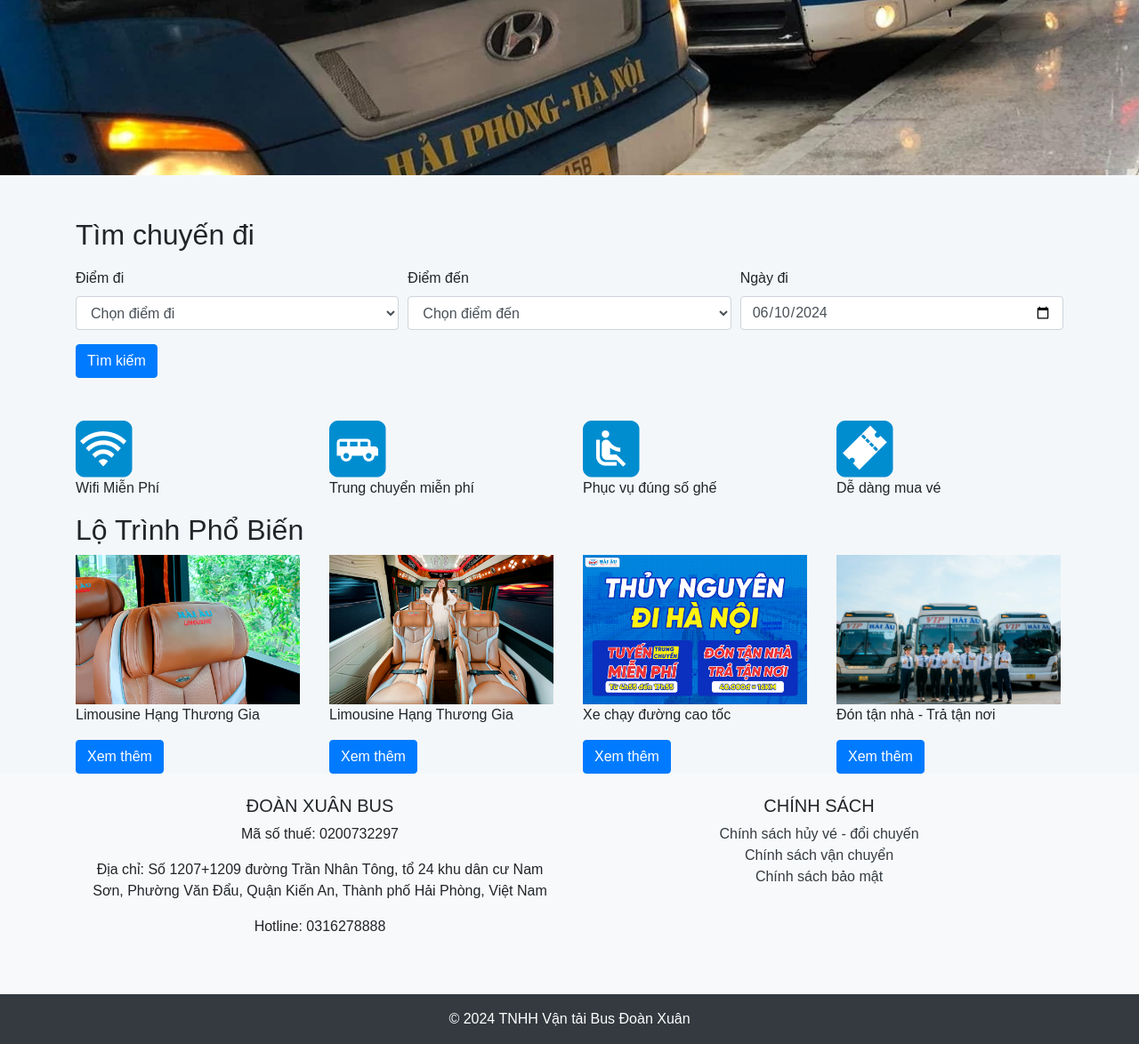
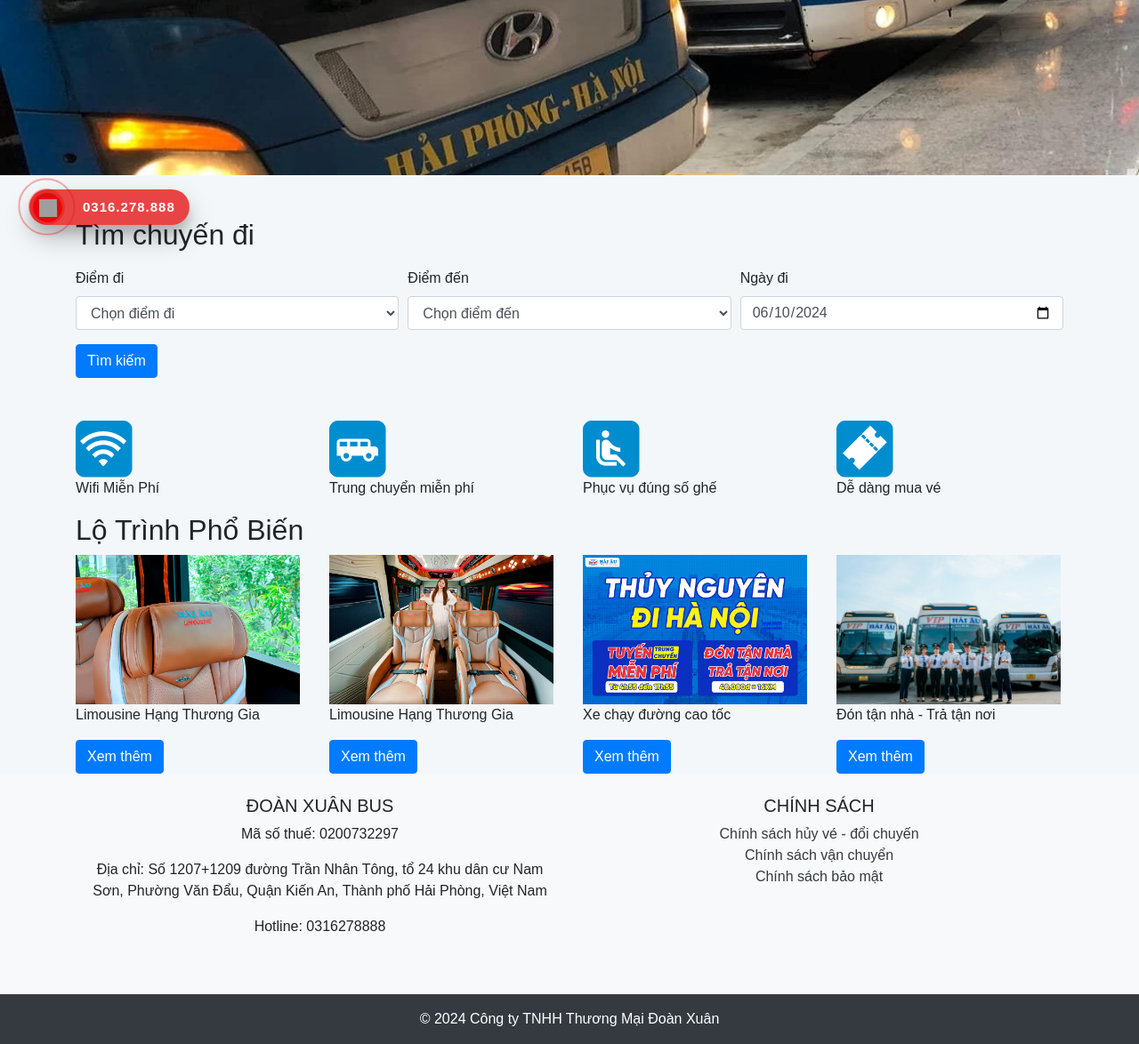
Before and after one commit to dieptestvmu/doan_xuan17_thanh_toan, a PHP site: page /doan_xuan17_thanh_toan/ in a window 1280 px wide; the page is wider, and only the part inside the window is pictured. Shown: the part 510-1684 px from the top of that part at 89% size. Run offline with PHP 8.4, Linux system fonts and the light colour scheme; grey boxes are pictures that could not be loaded.

Commit message:
them hotline

```diff
--- a/contact.php
+++ b/contact.php
@@ -14,7 +14,7 @@
         <div class="contact-header">
             <h1>THÔNG TIN LIÊN HỆ</h1>
             <p>Công Ty TNHH Thương Mại Đoàn Xuân</p>
-            <p><a href="tel:0868264726">0868 264 726</a> | <a href="mailto:contact@doanxuanbus.vn">contact@doanxuanbus.vn</a></p>
+            <p><a href="tel:0316278888">0316 278 888</a> | <a href="mailto:contact@doanxuanbus.vn">contact@doanxuanbus.vn</a></p>
         </div>
         <div class="contact-content">
             <div class="contact-info">
--- a/includes/footer.php
+++ b/includes/footer.php
@@ -34,6 +34,6 @@
         </div>
     </div>
     <div class="text-center p-3 bg-dark text-white">
-        © 2024 TNHH Vận tải Bus Đoàn Xuân
+        © 2024 Công ty TNHH Thương Mại Đoàn Xuân
     </div>
 </footer>
--- a/index.php
+++ b/index.php
@@ -135,6 +135,205 @@ session_start();
 <?php include 'content_in_index.php'; ?>
 <?php include 'includes/footer.php'; ?>
 
+<!-- nút gọi điện rung lắc -->
+<style>
+    .hotline-phone-ring-wrap {
+  position: fixed;
+  bottom: 0;
+  left: 0;
+  z-index: 999999;
+}
+.hotline-phone-ring {
+  position: relative;
+  visibility: visible;
+  background-color: transparent;
+  width: 110px;
+  height: 110px;
+  cursor: pointer;
+  z-index: 11;
+  -webkit-backface-visibility: hidden;
+  -webkit-transform: translateZ(0);
+  transition: visibility .5s;
+  left: 0;
+  bottom: 0;
+  display: block;
+}
+.hotline-phone-ring-circle {
+	width: 85px;
+  height: 85px;
+  top: 10px;
+  left: 10px;
+  position: absolute;
+  background-color: transparent;
+  border-radius: 100%;
+  border: 2px solid #e60808;
+  -webkit-animation: phonering-alo-circle-anim 1.2s infinite ease-in-out;
+  animation: phonering-alo-circle-anim 1.2s infinite ease-in-out;
+  transition: all .5s;
+  -webkit-transform-origin: 50% 50%;
+  -ms-transform-origin: 50% 50%;
+  transform-origin: 50% 50%;
+  opacity: 0.5;
+}
+.hotline-phone-ring-circle-fill {
+	width: 55px;
+  height: 55px;
+  top: 25px;
+  left: 25px;
+  position: absolute;
+  background-color: rgba(230, 8, 8, 0.7);
+  border-radius: 100%;
+  border: 2px solid transparent;
+  -webkit-animation: phonering-alo-circle-fill-anim 2.3s infinite ease-in-out;
+  animation: phonering-alo-circle-fill-anim 2.3s infinite ease-in-out;
+  transition: all .5s;
+  -webkit-transform-origin: 50% 50%;
+  -ms-transform-origin: 50% 50%;
+  transform-origin: 50% 50%;
+}
+.hotline-phone-ring-img-circle {
+	background-color: #e60808;
+	width: 33px;
+  height: 33px;
+  top: 37px;
+  left: 37px;
+  position: absolute;
+  background-size: 20px;
+  border-radius: 100%;
+  border: 2px solid transparent;
+  -webkit-animation: phonering-alo-circle-img-anim 1s infinite ease-in-out;
+  animation: phonering-alo-circle-img-anim 1s infinite ease-in-out;
+  -webkit-transform-origin: 50% 50%;
+  -ms-transform-origin: 50% 50%;
+  transform-origin: 50% 50%;
+  display: -webkit-box;
+  display: -webkit-flex;
+  display: -ms-flexbox;
+  display: flex;
+  align-items: center;
+  justify-content: center;
+}
+.hotline-phone-ring-img-circle .pps-btn-img {
+	display: -webkit-box;
+  display: -webkit-flex;
+  display: -ms-flexbox;
+  display: flex;
+}
+.hotline-phone-ring-img-circle .pps-btn-img img {
+	width: 20px;
+	height: 20px;
+}
+.hotline-bar {
+  position: absolute;
+  background: rgba(230, 8, 8, 0.75);
+  height: 40px;
+  width: 180px;
+  line-height: 40px;
+  border-radius: 3px;
+  padding: 0 10px;
+  background-size: 100%;
+  cursor: pointer;
+  transition: all 0.8s;
+  -webkit-transition: all 0.8s;
+  z-index: 9;
+  box-shadow: 0 14px 28px rgba(0, 0, 0, 0.25), 0 10px 10px rgba(0, 0, 0, 0.1);
+  border-radius: 50px !important;
+  /* width: 175px !important; */
+  left: 33px;
+  bottom: 37px;
+}
+.hotline-bar > a {
+  color: #fff;
+  text-decoration: none;
+  font-size: 15px;
+  font-weight: bold;
+  text-indent: 50px;
+  display: block;
+  letter-spacing: 1px;
+  line-height: 40px;
+  font-family: Arial;
+}
+.hotline-bar > a:hover,
+.hotline-bar > a:active {
+  color: #fff;
+}
+@-webkit-keyframes phonering-alo-circle-anim {
+  0% {
+    -webkit-transform: rotate(0) scale(0.5) skew(1deg);
+    -webkit-opacity: 0.1;
+  }
+  30% {
+    -webkit-transform: rotate(0) scale(0.7) skew(1deg);
+    -webkit-opacity: 0.5;
+  }
+  100% {
+    -webkit-transform: rotate(0) scale(1) skew(1deg);
+    -webkit-opacity: 0.1;
+  }
+}
+@-webkit-keyframes phonering-alo-circle-fill-anim {
+  0% {
+    -webkit-transform: rotate(0) scale(0.7) skew(1deg);
+    opacity: 0.6;
+  }
+  50% {
+    -webkit-transform: rotate(0) scale(1) skew(1deg);
+    opacity: 0.6;
+  }
+  100% {
+    -webkit-transform: rotate(0) scale(0.7) skew(1deg);
+    opacity: 0.6;
+  }
+}
+@-webkit-keyframes phonering-alo-circle-img-anim {
+  0% {
+    -webkit-transform: rotate(0) scale(1) skew(1deg);
+  }
+  10% {
+    -webkit-transform: rotate(-25deg) scale(1) skew(1deg);
+  }
+  20% {
+    -webkit-transform: rotate(25deg) scale(1) skew(1deg);
+  }
+  30% {
+    -webkit-transform: rotate(-25deg) scale(1) skew(1deg);
+  }
+  40% {
+    -webkit-transform: rotate(25deg) scale(1) skew(1deg);
+  }
+  50% {
+    -webkit-transform: rotate(0) scale(1) skew(1deg);
+  }
+  100% {
+    -webkit-transform: rotate(0) scale(1) skew(1deg);
+  }
+}
+@media (max-width: 768px) {
+  .hotline-bar {
+    display: none;
+  }
+}
+</style>
+
+<div class="hotline-phone-ring-wrap">
+	<div class="hotline-phone-ring">
+		<div class="hotline-phone-ring-circle"></div>
+		<div class="hotline-phone-ring-circle-fill"></div>
+		<div class="hotline-phone-ring-img-circle">
+		<a href="tel:0316278888" class="pps-btn-img">
+			<img src="https://wiki.minhduy.vn/wp-content/uploads/2022/07/icon-call-nh.png" alt="Gọi điện thoại" width="50">
+		</a>
+		</div>
+	</div>
+	<div class="hotline-bar">
+		<a href="tel:0316278888">
+			<span class="text-hotline">0316.278.888</span>
+		</a>
+	</div>
+</div>
+
+
+
 <!-- Cuộn xuống phần tìm kiếm -->
 <script src="js/js_for_index.js"></script>
 <script src="js/show_date.js"></script>
@@ -154,7 +353,7 @@ session_start();
             <button type="submit" class="btn btn-primary">Đăng nhập</button>
         </form>
         <button id="forgot-password-btn" class="btn btn-link">Quên mật khẩu</button>
-        <button id="register-btn" class="btn btn-link">Đăng ký</button>
+        <button id="register-btn" class="btn btn-link"  style="margin-left: 20px;">Đăng ký</button>
     </div>
 </div>
 
@@ -206,6 +405,7 @@ session_start();
 </div>
 
 
+
 <script>
 $(document).ready(function() {
     $('#loginBtn').click(function() {
@@ -236,14 +436,10 @@ $(document).ready(function() {
         $(this).closest('.form-container').removeClass('active').hide();
     });
 
-
     $('#register-form').submit(function(e) {
         e.preventDefault();
-
-    // Disable the submit button to prevent multiple submissions
         var $submitBtn = $(this).find('button[type="submit"]');
         $submitBtn.prop('disabled', true);
-
         $.ajax({
             url: 'register.php',
             type: 'POST',
@@ -256,18 +452,14 @@ $(document).ready(function() {
                 } else {
                     alert(data.message || 'Đăng ký không thành công!');
                 }
-            $submitBtn.prop('disabled', false); // Re-enable the submit button
+                $submitBtn.prop('disabled', false);
             },
             error: function() {
                 alert('Đăng ký không thành công!');
-            $submitBtn.prop('disabled', false); // Re-enable the submit button
+                $submitBtn.prop('disabled', false);
             }
         });
     });
-
-});
-
-
 
     $('#forgot-password-form').submit(function(e) {
         e.preventDefault();
@@ -287,6 +479,8 @@ $(document).ready(function() {
         });
     });
 });
+
+
 </script>
 </body>
 </html>
```
Also changed, not shown: account.php (+23 -7 lines). Lines whose indentation alone changed are shown as unchanged.
